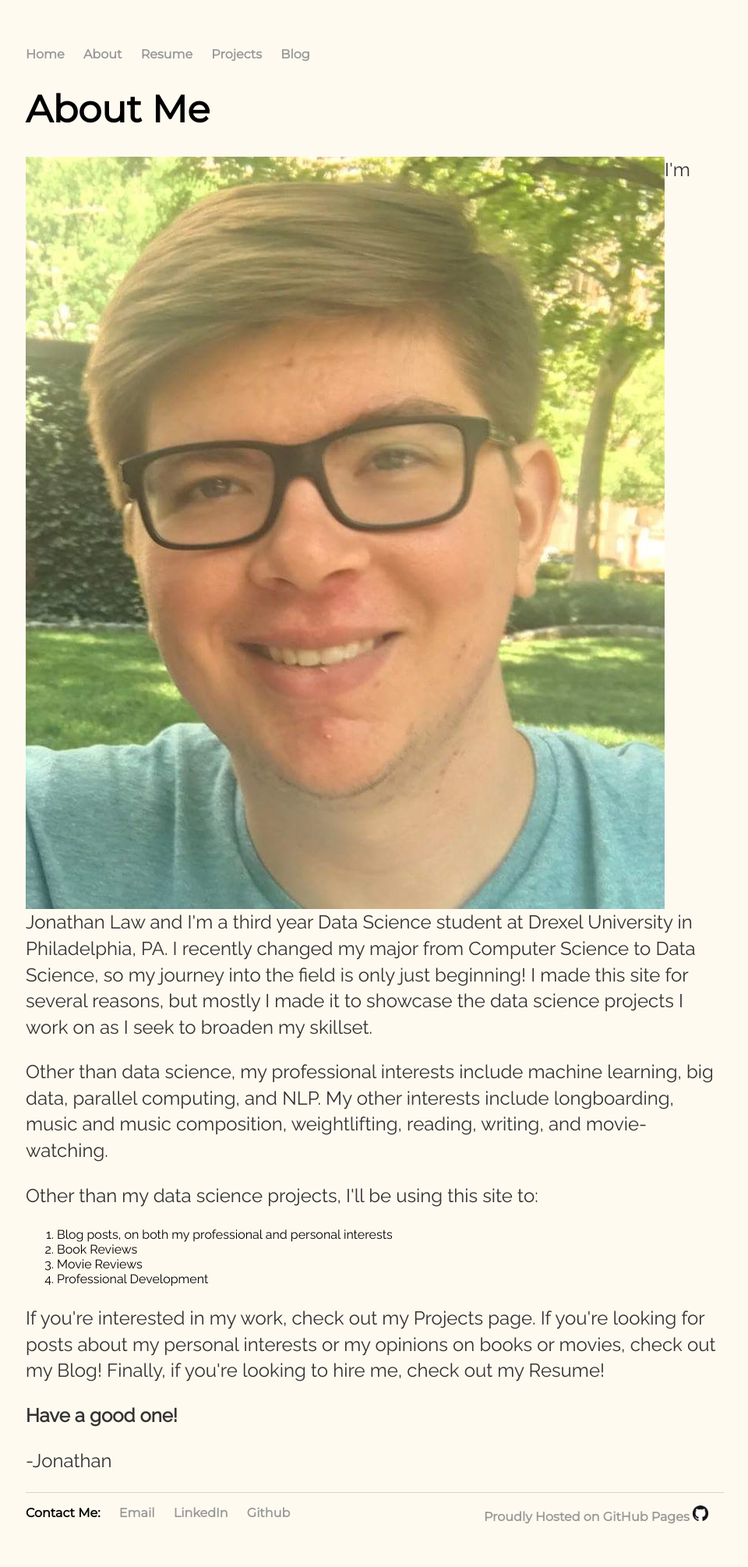
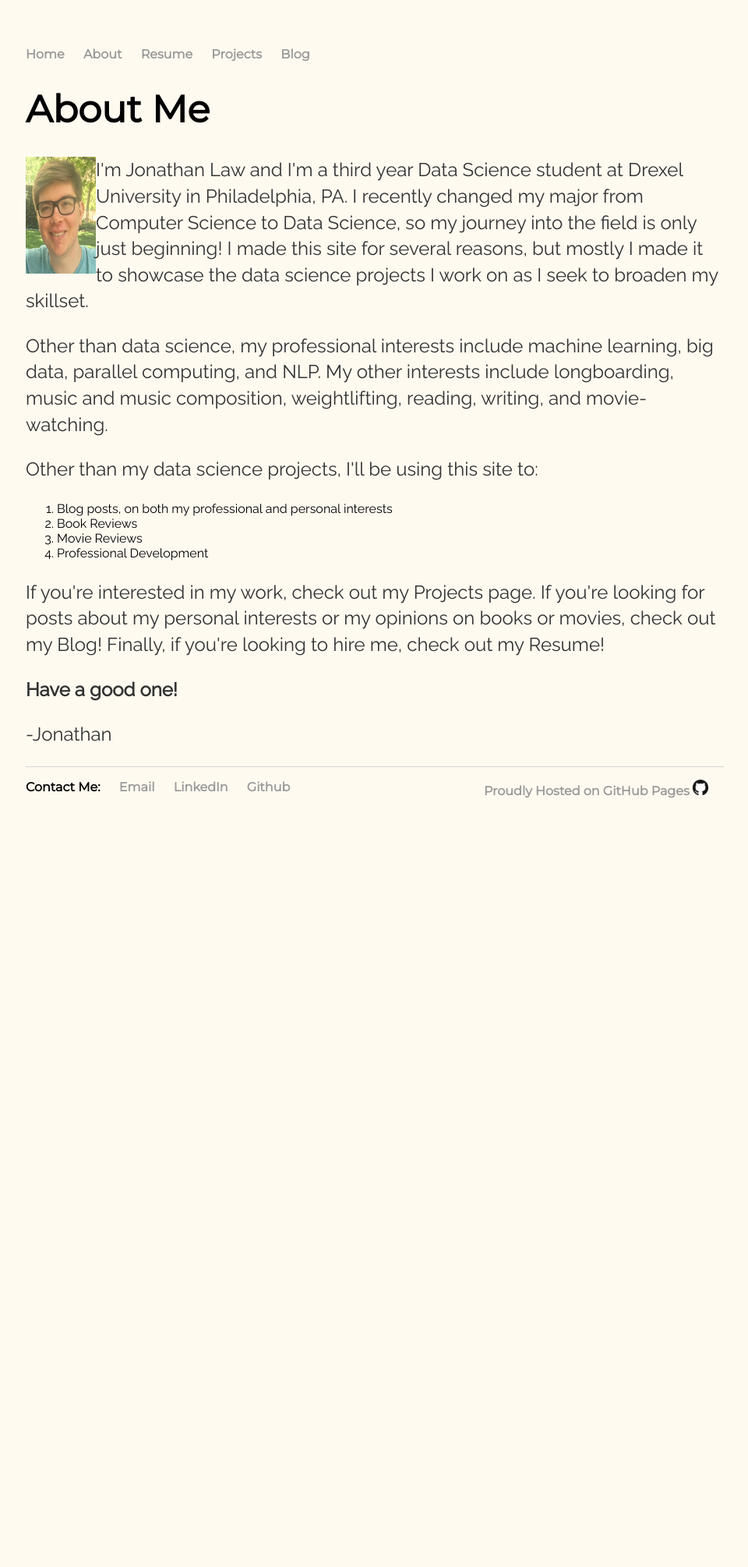
Before and after one commit to shindig7/my-site, a Jekyll site: the page built from about.html, in a window 1280 px wide. Shown: the whole page at 78% size, without its empty margins (159-1119 px from the left). Built offline with Jekyll 4.4.1, drawn with Linux system fonts in a browser that asks for light colours; after the commit the page ends 1079 px from its top, so only the background shows below that.

Commit message:
Resizing profile picture

```diff
--- a/about.html
+++ b/about.html
@@ -7,7 +7,7 @@
 <div class='blurb'>
   <h1>About Me</h1>
 </div><!-- /.blurb -->
-<img src='/files/ProfilePicture_edited.jpg' align='left'><p> I'm Jonathan Law and I'm a third year Data Science student at Drexel University in Philadelphia, PA. I recently changed my major from Computer Science to Data Science, so my journey into the field is only just beginning! I made this site for several reasons, but mostly I made it to showcase the data science projects I work on as I seek to broaden my skillset.</p>
+<img src='/files/ProfilePicture_edited.jpg' align='left' alt='Profile Picture' width="90" height="150"><p> I'm Jonathan Law and I'm a third year Data Science student at Drexel University in Philadelphia, PA. I recently changed my major from Computer Science to Data Science, so my journey into the field is only just beginning! I made this site for several reasons, but mostly I made it to showcase the data science projects I work on as I seek to broaden my skillset.</p>
 <p> Other than data science, my professional interests include machine learning, big data, parallel computing, and NLP. My other interests include longboarding, music and music composition, weightlifting, reading, writing, and movie-watching. <p>
 <p> Other than my data science projects, I'll be using this site to: </p>
 <ul>
```
